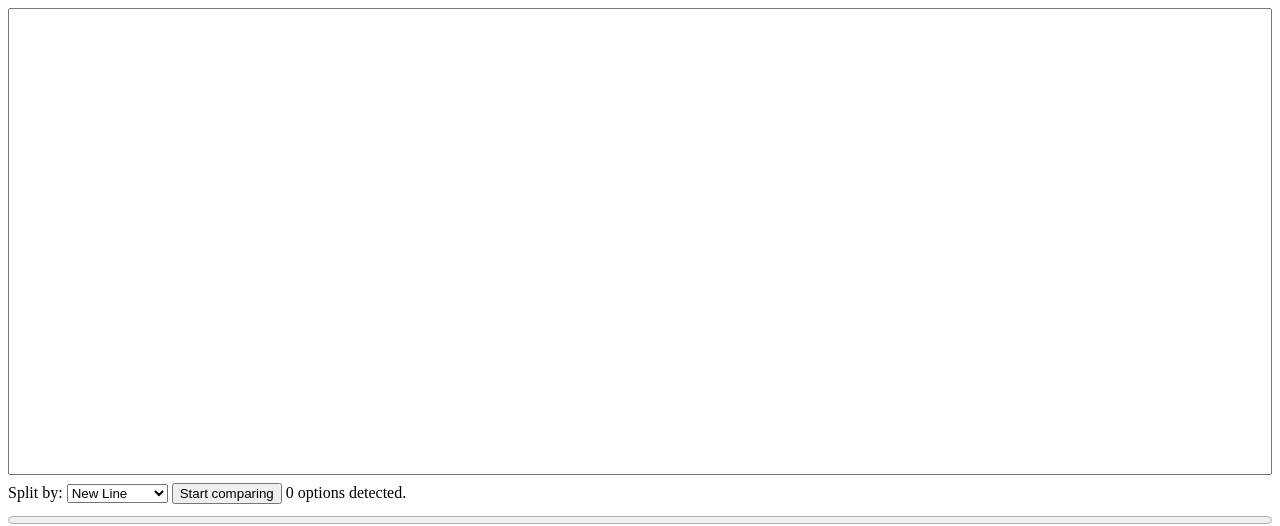
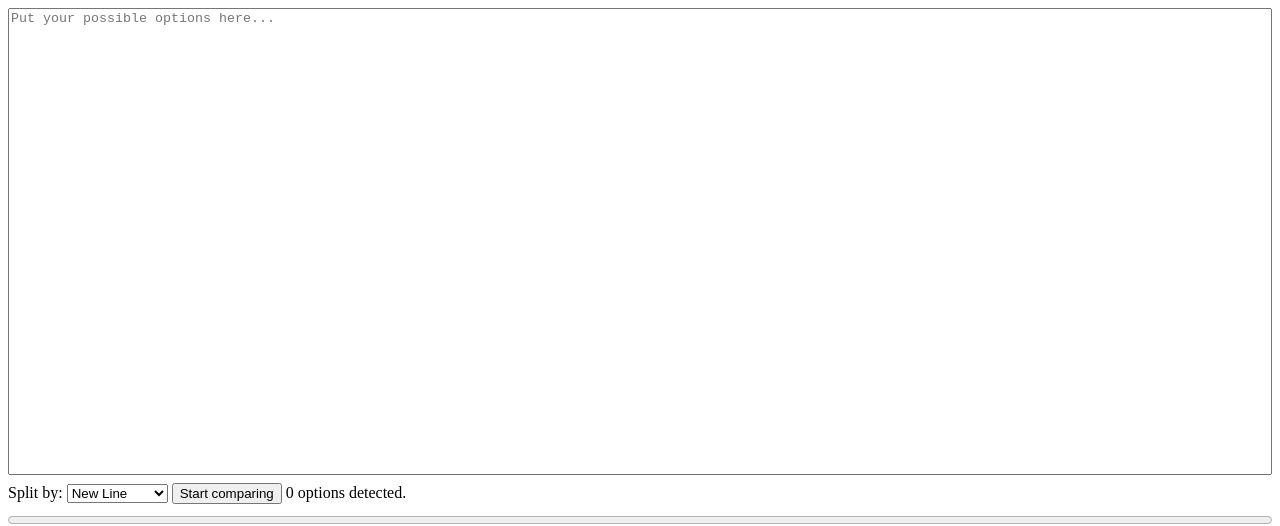
Before and after one commit to Malu202/Decide-It, a plain HTML site: page index.html in a window 1280 px wide. Shown: the top 526 px of the page. Drawn offline with Linux system fonts and the light colour scheme.

Commit message:
add textbox hint

```diff
--- a/index.html
+++ b/index.html
@@ -12,7 +12,7 @@
 
 <body>
     <div id="decisionPage">
-        <textarea id="optionsInput" name="Options"></textarea>
+        <textarea id="optionsInput" name="Options" placeholder="Put your possible options here..."></textarea>
         <div>
             <label for="splitBy">Split by:</label>
             <select name="splitBy" id="splitBySelect">
```
Also changed, not shown: index.js (+0 -160 lines).
